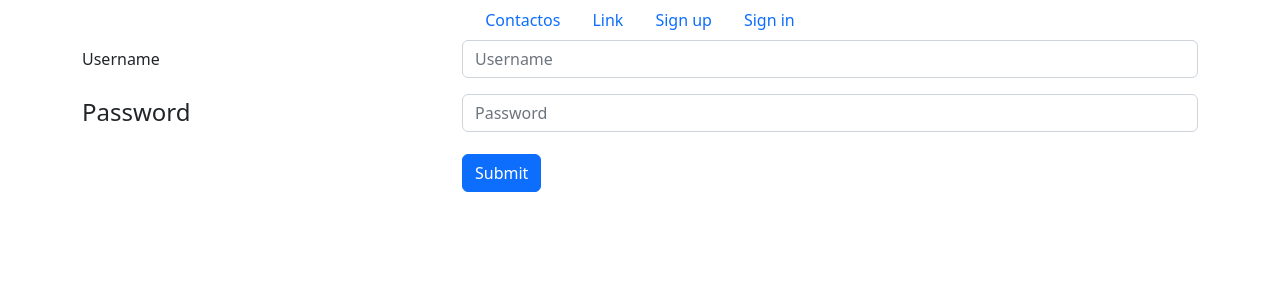
After one commit to RyuTsuki08/app_contacts, a Django app: page /sign-in/ in a window 1280 px wide. The commit adds this page. Shown: the top 300 px of the page. Run offline with Django 4.2, Linux system fonts and the light colour scheme.

Commit message:
module auth/login

```diff
--- a/app_contacts/urls.py
+++ b/app_contacts/urls.py
@@ -21,6 +21,7 @@ from contacts import views
 urlpatterns = [
     path('admin/', admin.site.urls),
     path('sign-up/', views.sign_up),
+    path('sign-in/', views.sign_in),
     path('', views.main),
-    path('contactos/', views.contacts),
+    path('contacts/', views.contacts),
 ]
--- /dev/null
+++ b/contacts/templates/login.html
@@ -0,0 +1,29 @@
+{% extends 'main.html' %}
+
+{% block sign_in %}
+
+<div class="container">
+
+    {% csrf_token %}
+
+    <form method="POST">
+        <div class="mb-3 row">
+            <label for="inputName" class="col-4 col-form-label">Username</label>
+            <div class="col-8">
+                <input type="text" class="form-control" name="username" id="inputName" placeholder="Username">
+            </div>
+        </div>
+        <fieldset class="mb-3 row">
+            <legend class="col-form-legend col-4">Password</legend>
+            <div class="col-8">
+                <input type="password" class="form-control" name="password" id="password" placeholder="Password">
+            </div>
+        </fieldset>
+        <div class="mb-3 row">
+            <div class="offset-sm-4 col-sm-8">
+                <button type="submit" class="btn btn-primary">Submit</button>
+            </div>
+        </div>
+    </form>
+</div>
+{% endblock sign_in %}
--- a/contacts/templates/main.html
+++ b/contacts/templates/main.html
@@ -0,0 +1,48 @@
+<!doctype html>
+<html lang="en">
+
+<head>
+  <title>Contacts App</title>
+  <!-- Required meta tags -->
+  <meta charset="utf-8">
+  <meta name="viewport" content="width=device-width, initial-scale=1, shrink-to-fit=no">
+  <!-- Bootstrap CSS v5.2.1 -->
+  <link href="https://cdn.jsdelivr.net/npm/bootstrap@5.2.1/dist/css/bootstrap.min.css" rel="stylesheet"
+    integrity="sha384-iYQeCzEYFbKjA/T2uDLTpkwGzCiq6soy8tYaI1GyVh/UjpbCx/TYkiZhlZB6+fzT" crossorigin="anonymous">
+
+</head>
+
+<body>
+    <header>
+        <nav>
+            <nav class="nav justify-content-center  ">
+              <a class="nav-link active" href="/contacts" aria-current="page">Contactos</a>
+              <a class="nav-link" href="/">Link</a>
+
+
+              <a class="nav-link" href="/sign-up">Sign up</a>
+              <a class="nav-link" href="/sign-in">Sign in</a>
+
+            </nav>
+        </nav>
+    </header>
+
+    {% block body %}
+
+    {% endblock body %}
+
+
+    {% block sign_in %}
+
+    {% endblock sign_in %}
+  <!-- Bootstrap JavaScript Libraries -->
+  <script src="https://cdn.jsdelivr.net/npm/@popperjs/core@2.11.6/dist/umd/popper.min.js"
+    integrity="sha384-oBqDVmMz9ATKxIep9tiCxS/Z9fNfEXiDAYTujMAeBAsjFuCZSmKbSSUnQlmh/jp3" crossorigin="anonymous">
+  </script>
+
+  <script src="https://cdn.jsdelivr.net/npm/bootstrap@5.2.1/dist/js/bootstrap.min.js"
+    integrity="sha384-7VPbUDkoPSGFnVtYi0QogXtr74QeVeeIs99Qfg5YCF+TidwNdjvaKZX19NZ/e6oz" crossorigin="anonymous">
+  </script>
+</body>
+
+</html>
--- a/contacts/views.py
+++ b/contacts/views.py
@@ -1,4 +1,4 @@
-from django.shortcuts import render
+from django.shortcuts import render, redirect
 from django.http import HttpResponse
 from django.contrib.auth.forms import UserCreationForm
 from django.contrib.auth.models import User
@@ -7,7 +7,7 @@ from django.contrib.auth.models import User
 # Create your views here.
 
 def main(request):
-    return render(request, 'contacts.html')
+    return render(request, 'main.html')
 
 
 def sign_up(request):
@@ -22,18 +22,29 @@ def sign_up(request):
                 password = request.POST['password1']
                 user = User.objects.create_user(username=username, email=email, password=password)
                 user.save()
-                return HttpResponse('User created!')
+                return redirect('contacts')
             except:
                 return render(request, 'sign_up.html', {
-                'form': UserCreationForm,
-                'message':'Username or Email already exists'
+                'error':'Username or Email already exists'
                 })
         else:
               return render(request, 'sign_up.html', {
-                  'form': UserCreationForm,
-                'message':'Password do not match'
+                'error':'Password do not match'
                 })
 
 
+def sign_in(request):
+
+    if request.method == 'POST':
+        print(request.POST)
+       # User.check()
+    else:
+        print('nothig to do')
+
+    return render(request, 'login.html', {
+        "next": "/contacts" # Redirect to dashboard after login,
+    })
+
+
 def contacts(request):
-    return HttpResponse('CONTACTOS')
+    return render(request, 'contacts.html')
```
Also changed, not shown: contacts/templates/contacts.html (+31 -0 lines), contacts/templates/sign_up.html (+30 -34 lines), db.sqlite3.
